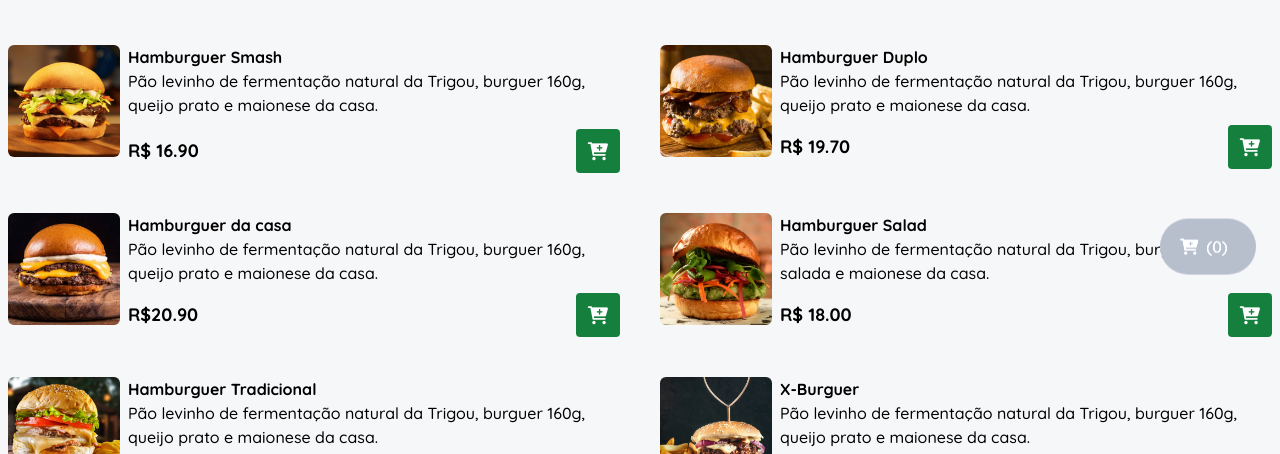
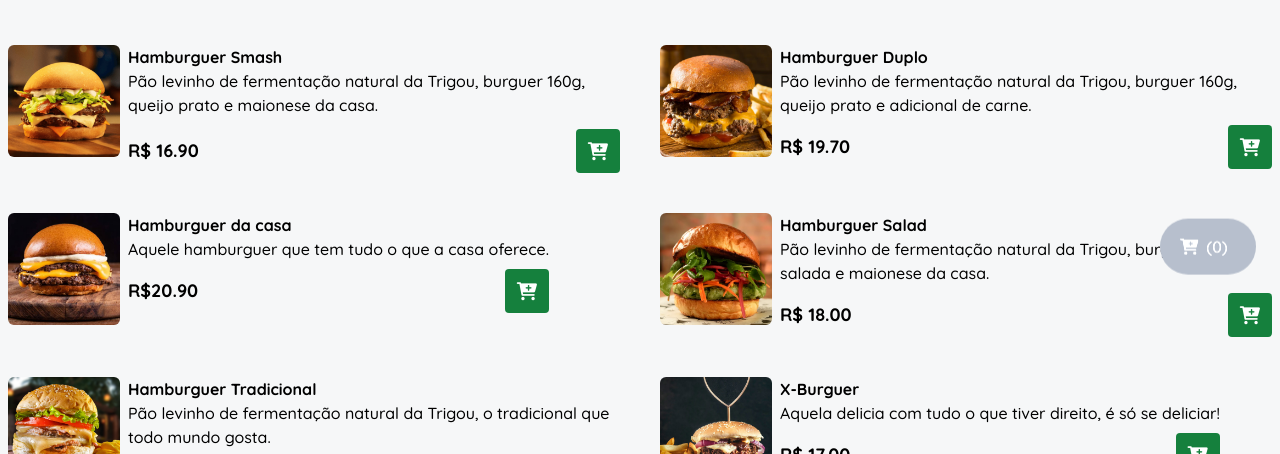
Before and after one commit to IasminDanyelly/Projeto-hamburgueria, a website: page index.html in a window 1280 px wide. Shown: the part 495-949 px from the top of the page. Drawn offline with nearby package versions, Linux system fonts and the light colour scheme.

Commit message:
Adicionando melhoras

```diff
--- a/index.html
+++ b/index.html
@@ -17,6 +17,12 @@
       crossorigin="anonymous"
       referrerpolicy="no-referrer"
     />
+
+    <meta property="og:type" content="website"/>
+    <meta property="og:title" content="Dev Burguer"/>
+    <meta property="og:image" content="https://projeto-hamburgueria-two.vercel.app/assets/hamb-1.png"/>
+    <meta property="og:description" content="A melhor hamburgueria da cidade!"/>
+    <meta property="og:site_name" content="DevBurguer"/>
 
     <link rel="stylesheet" href="./styles/output.css" />
     <title>Dev Burguer</title>
@@ -84,7 +90,7 @@
             <p class="font-bold">Hamburguer Duplo</p>
             <p class="font-medium">
               Pão levinho de fermentação natural da Trigou, burguer 160g, queijo
-              prato e maionese da casa.
+              prato e adicional de carne.
             </p>
 
             <div class="flex items-center gap-2 justify-between mt-2">
@@ -109,8 +115,7 @@
           <div>
             <p class="font-bold">Hamburguer da casa</p>
             <p class="font-medium">
-              Pão levinho de fermentação natural da Trigou, burguer 160g, queijo
-              prato e maionese da casa.
+              Aquele hamburguer que tem tudo o que a casa oferece.
             </p>
 
             <div class="flex items-center gap-2 justify-between mt-2">
@@ -161,8 +166,7 @@
           <div>
             <p class="font-bold">Hamburguer Tradicional</p>
             <p class="font-medium">
-              Pão levinho de fermentação natural da Trigou, burguer 160g, queijo
-              prato e maionese da casa.
+              Pão levinho de fermentação natural da Trigou, o tradicional que todo mundo gosta.
             </p>
 
             <div class="flex items-center gap-2 justify-between mt-2">
@@ -187,8 +191,7 @@
           <div>
             <p class="font-bold">X-Burguer</p>
             <p class="font-medium">
-              Pão levinho de fermentação natural da Trigou, burguer 160g, queijo
-              prato e maionese da casa.
+              Aquela delicia com tudo o que tiver direito, é só se deliciar!
             </p>
 
             <div class="flex items-center gap-2 justify-between mt-2">
```
